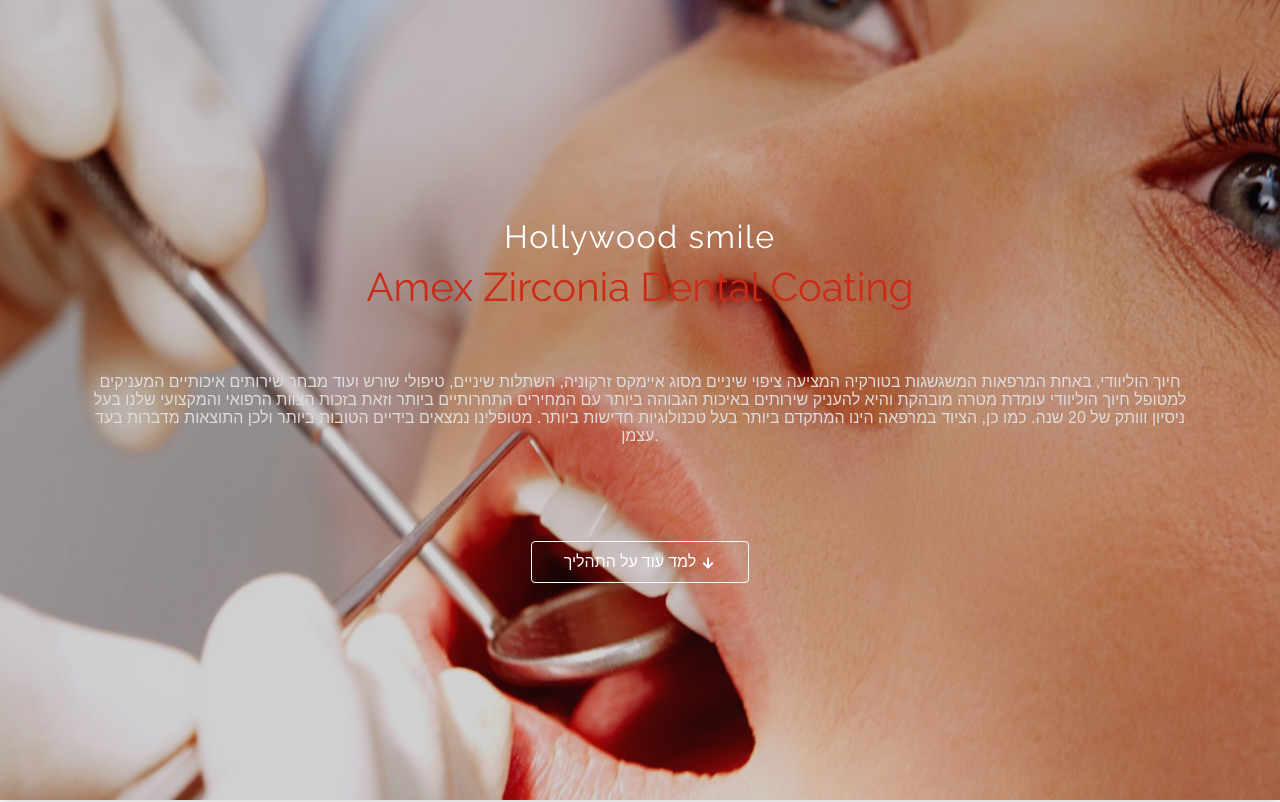
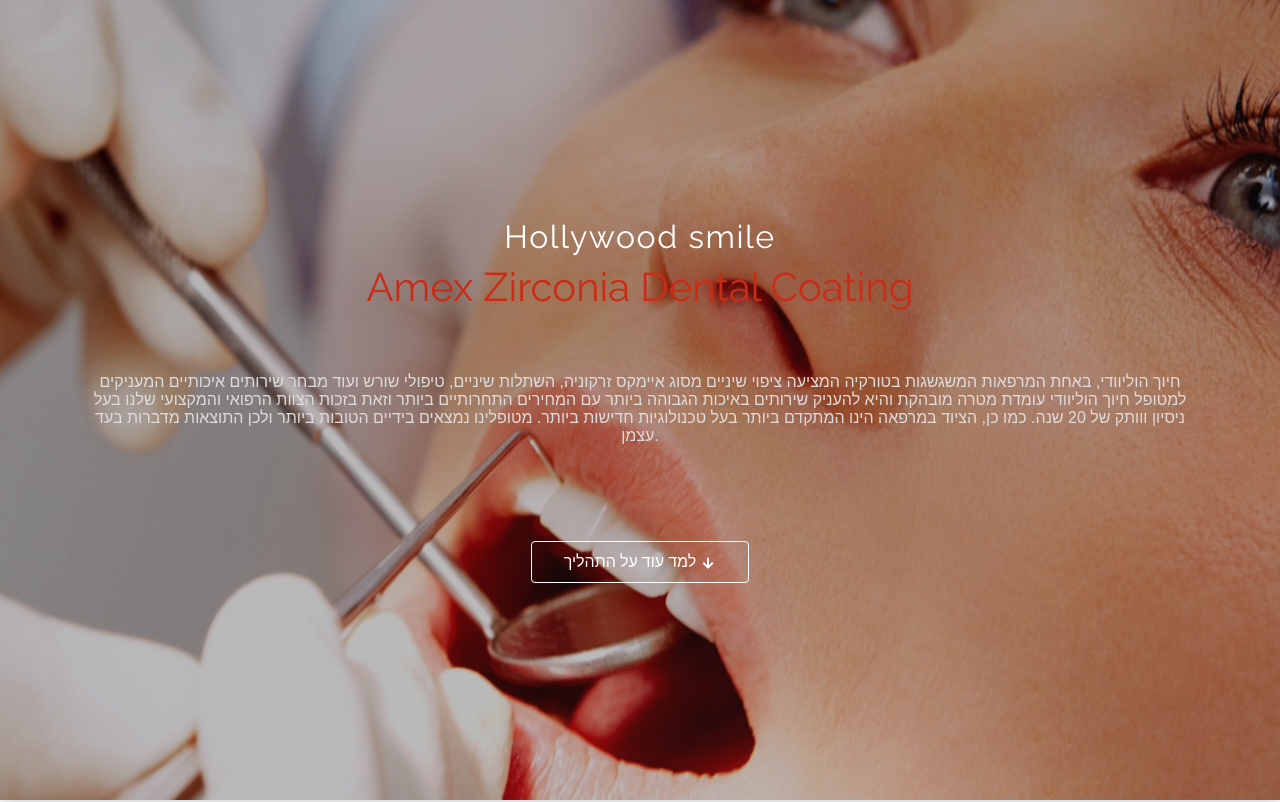
Before and after one commit to morbargig/Dental-care, a plain HTML site: page index.html in a window 1280 px wide. Shown: the top 802 px of the page. Drawn offline with nearby package versions, Linux system fonts and the light colour scheme.

Commit message:
Update style.css

```diff
--- a/css/style.css
+++ b/css/style.css
@@ -24,10 +24,10 @@ body {
     right: 0;
     bottom: 0;
     left: 0;
-    background-image: -webkit-radial-gradient(linear, left top, right bottom, from(#000000), to(#2c2827));
+    /* background-image: -webkit-radial-gradient(linear, left top, right bottom, from(#000000), to(#2c2827)); */
     background-image: -o-linear-gradient(top left, #000000, #2c2827);
     background-image: linear-gradient(to bottom right, #000000, #2c2827);
-    opacity: .2;
+    opacity: .3;
 }
 
 .landing-text {
```
